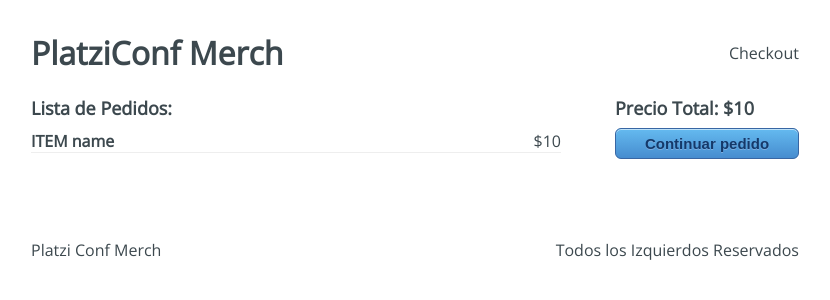
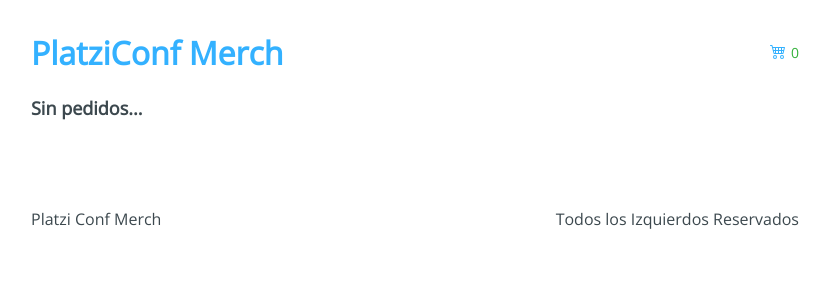
Before and after one commit to Ivan6801/platzi-conf-merch, a React app: page /checkout in a window 1280 px wide. Shown: the top 300 px of the page, without its empty margins (225-1055 px from the left). Built offline with nearby package versions, Linux system fonts and the light colour scheme.

Commit message:
useContext en la pagina de checkout

```diff
--- a/src/components/Header.jsx
+++ b/src/components/Header.jsx
@@ -1,11 +1,23 @@
-import React from 'react';
+import React, { useContext } from 'react';
+import { BsCart4 } from 'react-icons/bs';
+import { Link } from 'react-router-dom';
 import '../styles/components/Header.scss';
+import AppContext from '../contexts/AppContext';
 
 export default function Header() {
+  const { state: { cart } } = useContext(AppContext);
+
   return (
     <div className="Header">
-      <h1 className="Header-title">PlatziConf Merch</h1>
-      <div className="Header-checkout">Checkout</div>
+      <h1 className="Header-title">
+        <Link to="/">PlatziConf Merch</Link>
+      </h1>
+      <div className="Header-checkout">
+        <Link to="/checkout">
+          <BsCart4 />
+        </Link>
+        {cart.length >= 0 && <div className="Header-alert">{cart.length}</div>}
+      </div>
     </div>
   );
 }
--- a/src/components/Product.jsx
+++ b/src/components/Product.jsx
@@ -1,6 +1,6 @@
 import React from 'react';
 
-export default function Product({ product }) {
+export default function Product({ product, handleAddToCart }) {
   return (
     <div className="Products-item">
       <img src={product.image} alt={product.title} />
@@ -11,7 +11,7 @@
         </h2>
         <p>{product.description}</p>
       </div>
-      <button type="button">Comprar</button>
+      <button type="button" onClick={handleAddToCart(product)}>Comprar</button>
     </div>
   );
 }
--- a/src/components/Products.jsx
+++ b/src/components/Products.jsx
@@ -1,11 +1,18 @@
-import React, { useState, useMemo, useRef, useCallback } from 'react';
+import React, { useState, useMemo, useRef, useCallback, useContext } from 'react';
+import AppContext from '../contexts/AppContext';
 import Product from './Product';
 import Search from './Search';
 import '../styles/components/Products.scss';
 
-export default function Products({ products }) {
+export default function Products() {
   const [search, setSearch] = useState('');
   const searchInput = useRef(null);
+  const { state, addToCart } = useContext(AppContext);
+  const { products } = state;
+
+  const handleAddToCart = product => () => {
+    addToCart(product)
+  }
 
   const handleSearch = useCallback(() => {
     setSearch(searchInput.current.value);
@@ -34,7 +41,7 @@
       )}
       <div className="Products-items">
         {filteredProducts.map((product) => (
-          <Product key={product.id} product={product} />
+          <Product key={product.id} product={product} handleAddToCart={handleAddToCart} />
         ))}
       </div>
     </div>
--- a/src/containers/Checkout.jsx
+++ b/src/containers/Checkout.jsx
@@ -1,28 +1,47 @@
-import React from 'react';
+import React, { useContext } from 'react';
 import { Link } from 'react-router-dom';
+import { MdDeleteForever } from 'react-icons/md';
+import AppContext from '../contexts/AppContext';
 import '../styles/components/Checkout.scss';
 
 export default function Checkout() {
+  const { state: { cart }, removeFromCart } = useContext(AppContext);
+
+  const handleRemove = (product) => () => {
+    removeFromCart(product);
+  };
+
+  const handleSumTotal = () => {
+    const reducer = (accumulator, currentValue) =>
+      accumulator + currentValue.price;
+    const sum = cart.reduce(reducer, 0);
+    return sum;
+  };
+
   return (
     <div className="Checkout">
       <div className="Checkout-content">
-        <h3>Lista de Pedidos:</h3>
+        {cart.length > 0 ? <h3>Lista de pedidos:</h3> : <h3>Sin pedidos...</h3>}
+        {cart.map((item) => (
           <div className="Checkout-item">
             <div className="Checkout-element">
-            <h4>ITEM name</h4>
-            <span>$10</span>
+              <h4>{item.title}</h4>
+              <span>$ {item.price}</span>
             </div>
-          <button type="button">
-            <i className="fas fa-trash-alt" />
+            <button type="button" onClick={handleRemove(item)}>
+              <MdDeleteForever style={{ cursor: 'pointer' }} color="red" />
             </button>
           </div>
+        ))}
       </div>
+      {cart.length > 0 && (
         <div className="Checkout-sidebar">
-        <h3>Precio Total: $10</h3>
+          <h3>{`Precio Total: $ ${handleSumTotal()}`}</h3>
           <Link to="/checkout/information">
             <button type="button">Continuar pedido</button>
           </Link>
         </div>
+      )}
     </div>
   );
 }
--- /dev/null
+++ b/src/contexts/AppContext.js
@@ -0,0 +1,5 @@
+import { createContext } from 'react';
+
+const AppContext = createContext({});
+
+export default AppContext;
--- /dev/null
+++ b/src/hooks/useInitialState.js
@@ -0,0 +1,27 @@
+import { useState } from 'react';
+import initialState from '../initialState';
+
+const useInitialState = () => {
+  const [state, setState] = useState(initialState);
+
+  const addToCart = (paylad) => {
+    setState({
+      ...state,
+      cart: [...state.cart, paylad],
+    });
+  };
+  const removeFromCart = (paylad) => {
+    setState({
+      ...state,
+      cart: state.cart.filter((items) => items.id === paylad.id),
+    });
+  };
+
+  return {
+    addToCart,
+    removeFromCart,
+    state,
+  };
+};
+
+export default useInitialState;
--- a/src/initialState.js
+++ b/src/initialState.js
@@ -1,5 +1,6 @@
 export default {
   cart: [],
+  buyer: [],
   products: [
     {
       id: '1',
--- a/src/routes/App.jsx
+++ b/src/routes/App.jsx
@@ -1,5 +1,7 @@
 import React from 'react';
 import { BrowserRouter, Switch, Route } from 'react-router-dom';
+import AppContext from '../contexts/AppContext';
+import useInitialState from '../hooks/useInitialState';
 
 import Home from '../containers/Home';
 import Checkout from '../containers/Checkout';
@@ -10,7 +12,9 @@
 import Layout from '../components/Layout';
 
 function App() {
+  const initialState = useInitialState();
   return (
+    <AppContext.Provider value={initialState}>
       <BrowserRouter>
         <Layout>
           <Switch>
@@ -23,6 +27,7 @@
           </Switch>
         </Layout>
       </BrowserRouter>
+    </AppContext.Provider>
   );
 }
 
--- a/src/styles/components/Search.scss
+++ b/src/styles/components/Search.scss
@@ -6,6 +6,6 @@
 
 .input-search {
   width: 90%;
-  height: 25px;
+  height: 30px;
   text-align: center;
 }
```
Lines whose indentation alone changed are shown as unchanged.
